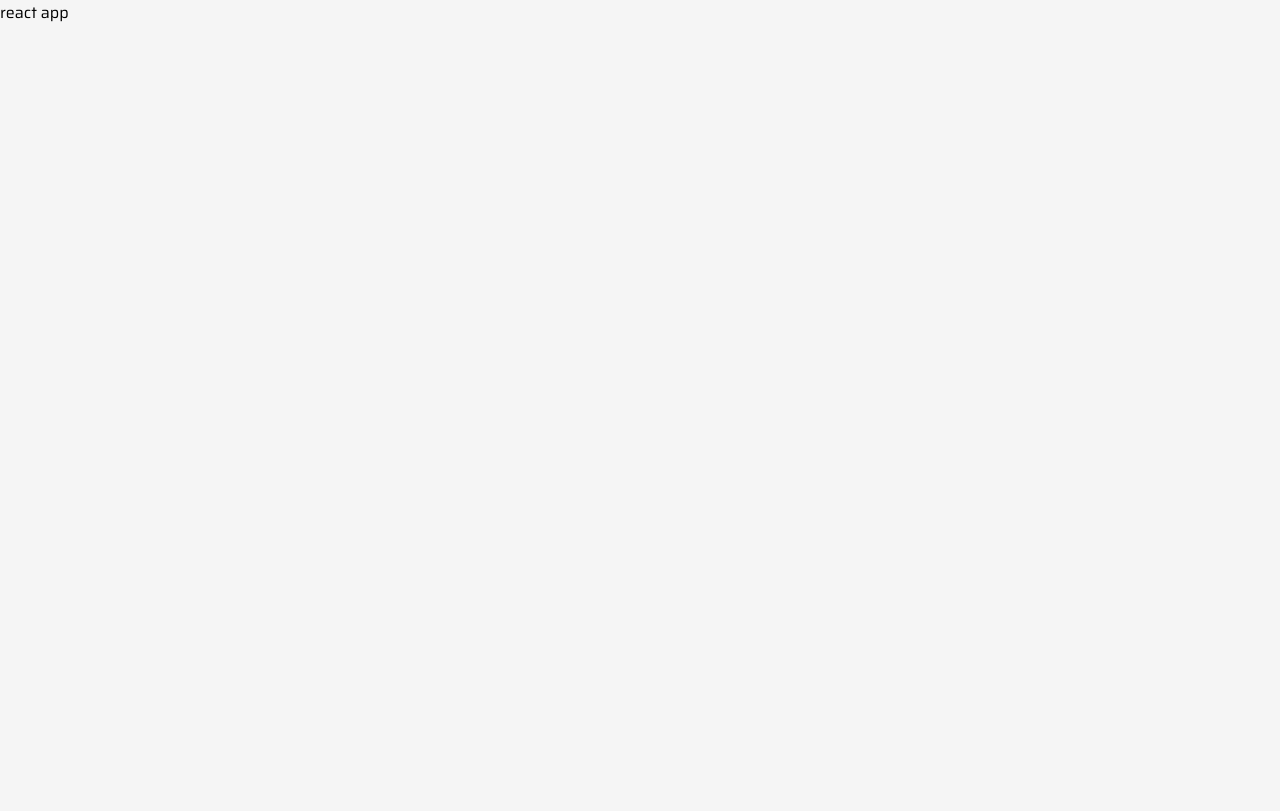
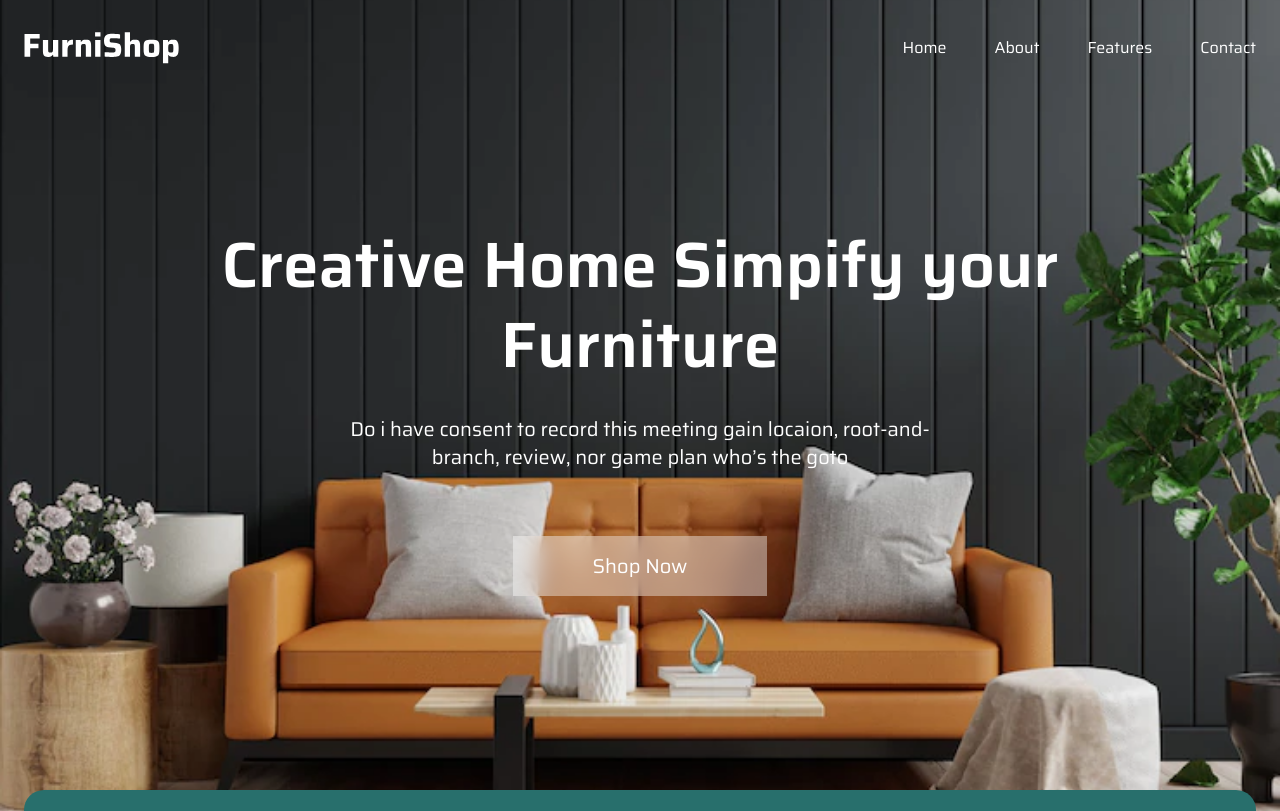
Before and after one commit to ThiroshMadhusha/Furniture-Website, a React (Create React App) app: page / in a window 1280 px wide. Shown: the top 811 px of the page. Built offline with nearby package versions, Linux system fonts and the light colour scheme; the HTML template or start-up script is replaced by a standard one.

Commit message:
Add all Main Components Part In to App.js File

```diff
--- a/src/App.js
+++ b/src/App.js
@@ -1,9 +1,30 @@
-import React from 'react';
+import React from "react";
 
 // import components
+import Hero from "./components/Hero";
+import Feactures from "./components/Features";
+import NewItems from "./components/NewItems";
+import FeaturesSecond from "./components/FeaturesSecond";
+import Products from "./components/Products";
+import Testimonials from "./components/Testimonial";
+import Newsletter from "./components/Newsletter";
+import Footer from "./components/Footer";
+import Header from "./components/Header";
 
 const App = () => {
-  return <div>react app</div>;
+  return (
+    <div className="w-full max-w-[1440px] mx-auto bg-white">
+      <Header />
+      <Hero />
+      <Feactures />
+      <NewItems />
+      <FeaturesSecond />
+      <Products />
+      <Testimonials />
+      <Newsletter />
+      <Footer />
+    </div>
+  );
 };
 
 export default App;
```
